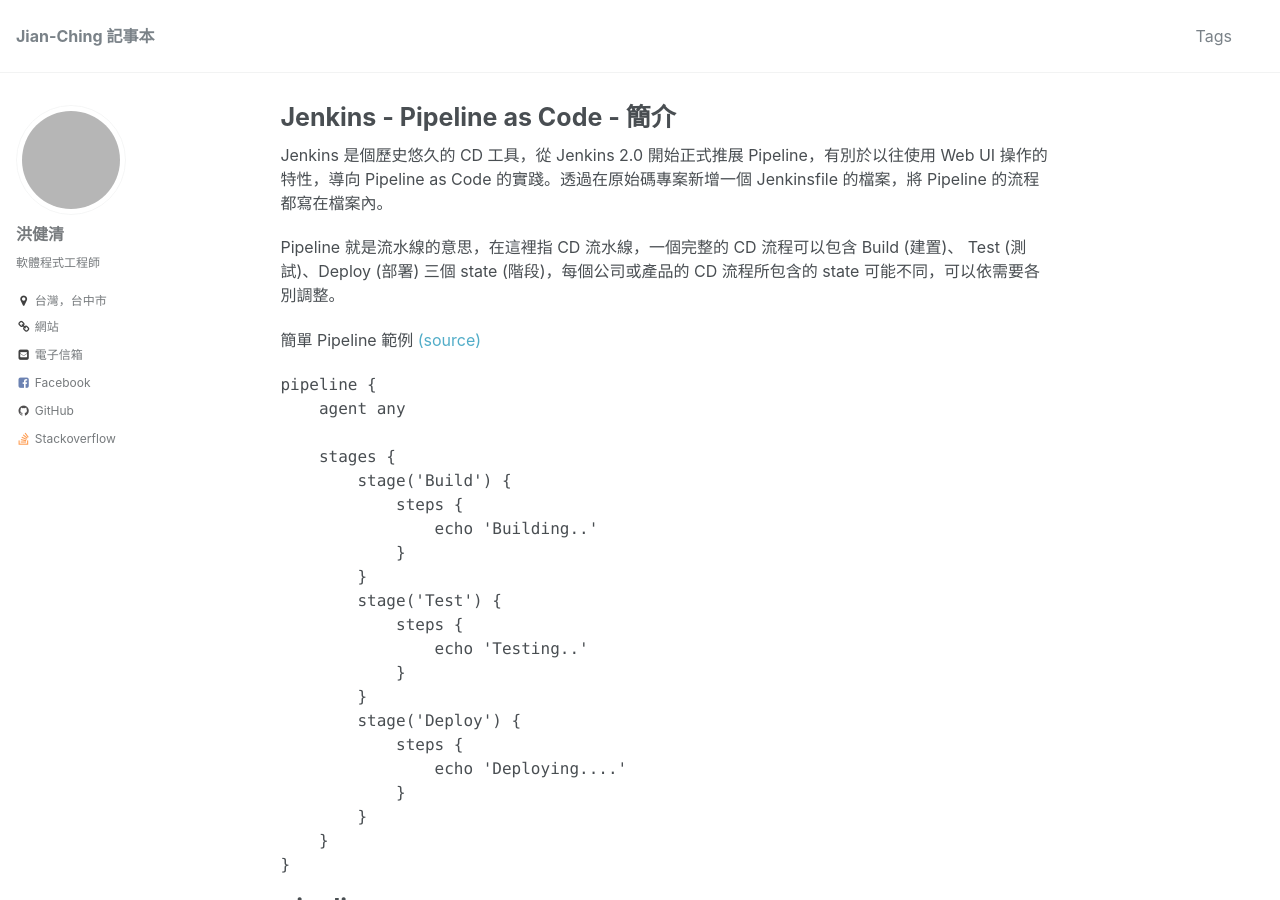
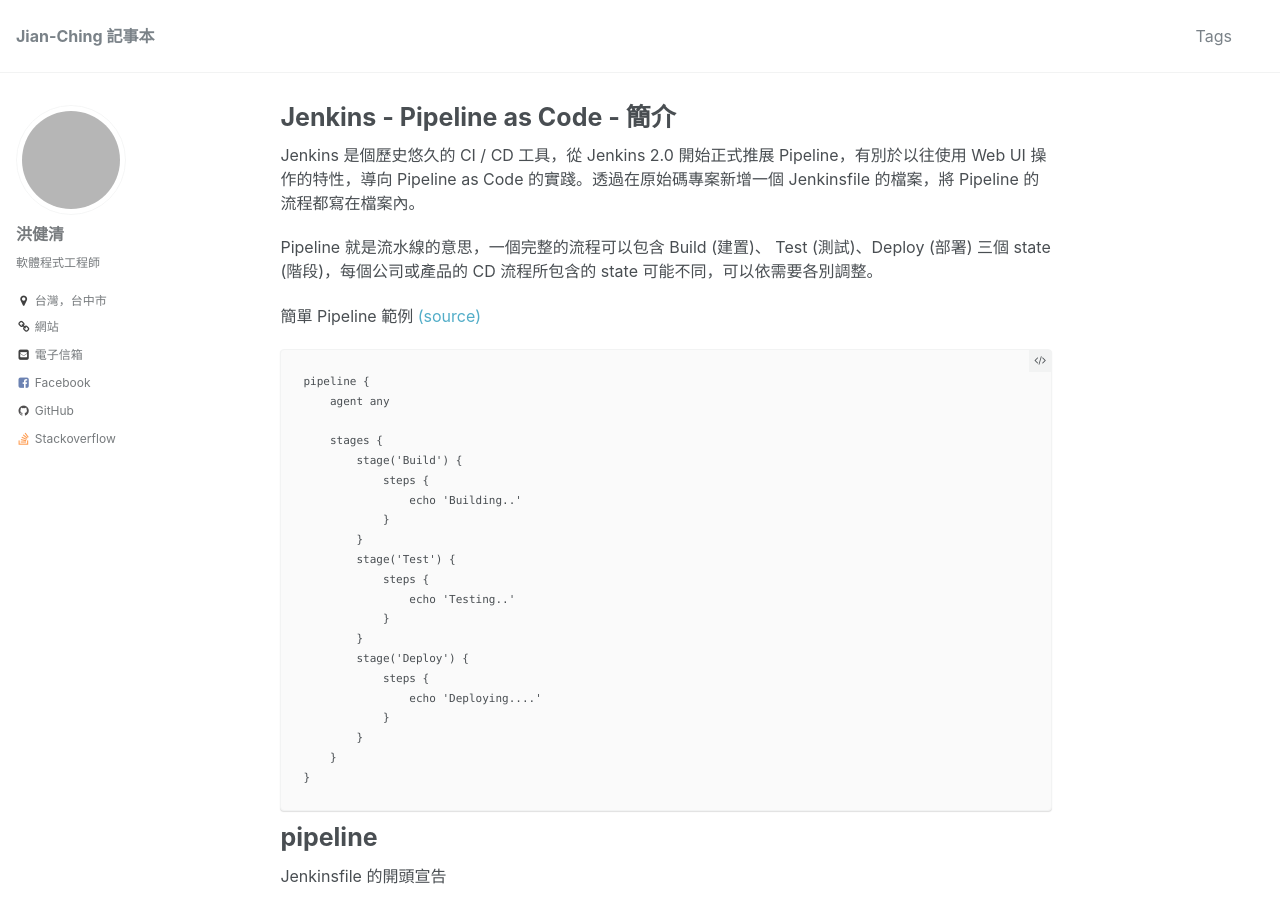
Before and after one commit to allyusd/twblog-source, a Jekyll site: the page built from _posts/2018-10-14-jenkins-pipeline-as-code-introduction.md, in a window 1280 px wide and 900 px high. Built offline with Jekyll 4.4.1, drawn with Linux system fonts in a browser that asks for light colours; comment, search, counter and statistics services are not loaded; grey boxes are pictures that could not be loaded.

Commit message:
post: update

````diff
--- a/_posts/2018-10-14-jenkins-pipeline-as-code-introduction.md
+++ b/_posts/2018-10-14-jenkins-pipeline-as-code-introduction.md
@@ -3,13 +3,13 @@ title: "Jenkins - Pipeline as Code - 簡介"
 tags: 2019-iT-邦幫忙鐵人賽 Jenkins
 ---
 
-Jenkins 是個歷史悠久的 CD 工具，從 Jenkins 2.0 開始正式推展 Pipeline，有別於以往使用 Web UI 操作的特性，導向 Pipeline as Code 的實踐。透過在原始碼專案新增一個 Jenkinsfile 的檔案，將 Pipeline 的流程都寫在檔案內。
+Jenkins 是個歷史悠久的 CI / CD 工具，從 Jenkins 2.0 開始正式推展 Pipeline，有別於以往使用 Web UI 操作的特性，導向 Pipeline as Code 的實踐。透過在原始碼專案新增一個 Jenkinsfile 的檔案，將 Pipeline 的流程都寫在檔案內。
 
-Pipeline 就是流水線的意思，在這裡指 CD 流水線，一個完整的 CD 流程可以包含 Build (建置)、 Test (測試)、Deploy (部署) 三個 state (階段)，每個公司或產品的 CD 流程所包含的 state 可能不同，可以依需要各別調整。
+Pipeline 就是流水線的意思，一個完整的流程可以包含 Build (建置)、 Test (測試)、Deploy (部署) 三個 state (階段)，每個公司或產品的 CD 流程所包含的 state 可能不同，可以依需要各別調整。
 
 簡單 Pipeline 範例 [(source)](https://jenkins.io/doc/book/pipeline/jenkinsfile/)
 
-```Jenkinsfile
+```
 pipeline {
     agent any
 
````
